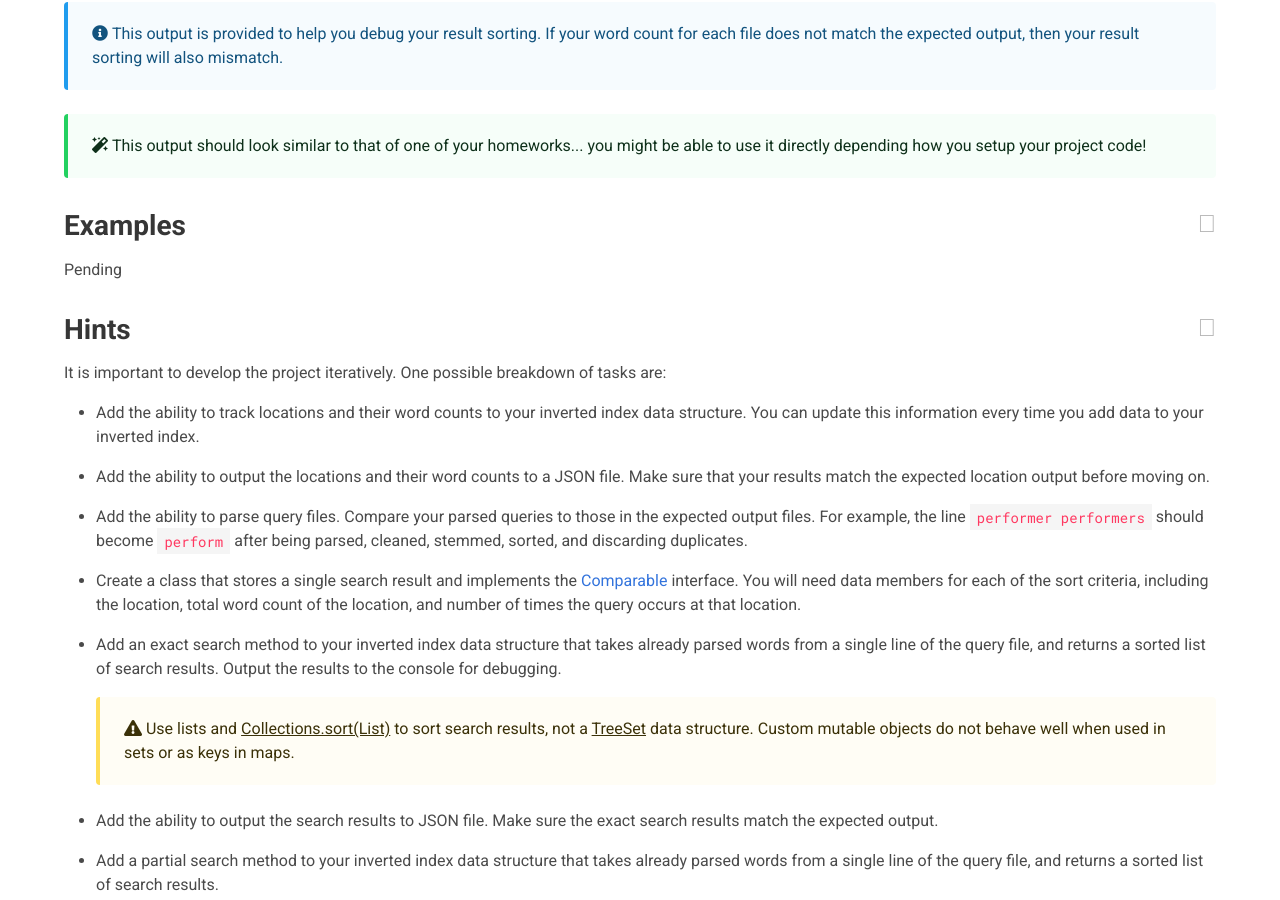
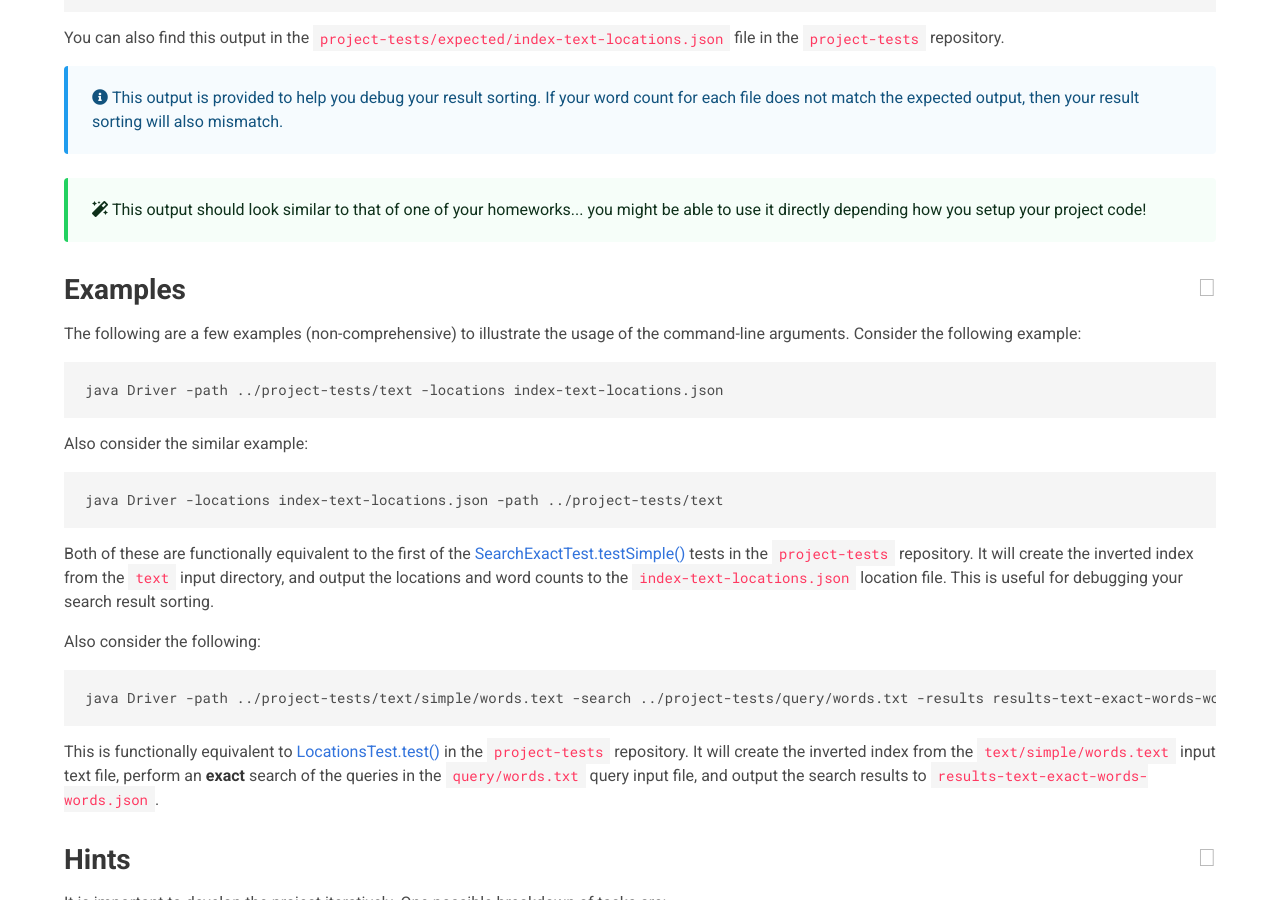
Before and after one commit to usf-cs212-fall2018/usf-cs212-fall2018.github.io, a Jekyll site: the page built from _posts/2018-09-12-project-2.md, in a window 1280 px wide and 900 px high, scrolled down 2729 px. Built offline with Jekyll 4.4.1, drawn with Linux system fonts in a browser that asks for light colours; nearby versions of some CDN libraries; some of the changed text lies outside the part shown.

Commit message:
Added examples.

````diff
--- a/_posts/2018-09-12-project-2.md
+++ b/_posts/2018-09-12-project-2.md
@@ -26,7 +26,7 @@ Pending
 
 Your main method must be placed in a class named `Driver`. The `Driver` class should accept the following **additional** command-line arguments:
 
-  - `-query filepath` where `-query` indicates the next argument is a path to a text file of queries to be used for search. If this flag is not provided, then no search should be performed. In this case, your code should behave exactly the same as the previous project.
+  - `-search filepath` where `-search` indicates the next argument is a path to a text file of queries to be used for search. If this flag is not provided, then no search should be performed. In this case, your code should behave exactly the same as the previous project.
 
   - `-exact` where `-exact` is an *optional* flag that indicates all search operations performed should be **exact** search. If the flag is NOT present, any search operations should use **partial** search instead.
 
@@ -34,7 +34,9 @@ Your main method must be placed in a class named `Driver`. The `Driver` class sh
 
   - `-locations filepath` where `-locations` is an *optional* flag that indicates the next argument is the path to use to output all of the locations and their word count. If the `filepath` argument is not provided, use `locations.json` as the default output filename. If the `-locations` flag is not provided, do not produce an output file of locations.
 
-The command-line flag/value pairs may be provided in any order. Your code should support all of the command-line arguments from the [previous project]({% post_url 2018-08-27-project-1 %}) as well.
+The command-line flag/value pairs may be provided in any order, and the order provided is not the same as the order you should perform the operations (i.e. always build the index before performing search, even if the flags are provided in the other order).
+
+Your code should support all of the command-line arguments from the [previous project]({% post_url 2018-08-27-project-1 %}) as well.
 
 {% include section.html level="h2" name="Output" %}
 
@@ -120,7 +122,27 @@ You can also find this output in the [`project-tests/expected/index-text-locatio
 
 {% include section.html level="h2" name="Examples" %}
 
-Pending
+The following are a few examples (non-comprehensive) to illustrate the usage of the command-line arguments. Consider the following example:
+
+```
+java Driver -path ../project-tests/text -locations index-text-locations.json
+```
+
+Also consider the similar example:
+
+```
+java Driver -locations index-text-locations.json -path ../project-tests/text
+```
+
+Both of these are functionally equivalent to the first of the [SearchExactTest.testSimple()](https://github.com/usf-cs212-fall2018/project-tests/blob/master/src/SearchTest.java#L180) tests in the `project-tests` repository. It will create the inverted index from the `text` input directory, and output the locations and word counts to the `index-text-locations.json` location file. This is useful for debugging your search result sorting.
+
+Also consider the following:
+
+```
+java Driver -path ../project-tests/text/simple/words.text -search ../project-tests/query/words.txt -results results-text-exact-words-words.json -exact
+```
+
+This is functionally equivalent to [LocationsTest.test()](https://github.com/usf-cs212-fall2018/project-tests/blob/master/src/SearchTest.java#L159) in the `project-tests` repository. It will create the inverted index from the `text/simple/words.text` input text file, perform an **exact** search of the queries in the `query/words.txt` query input file, and output the search results to `results-text-exact-words-words.json`.
 
 {% include section.html level="h2" name="Hints" %}
 
````
